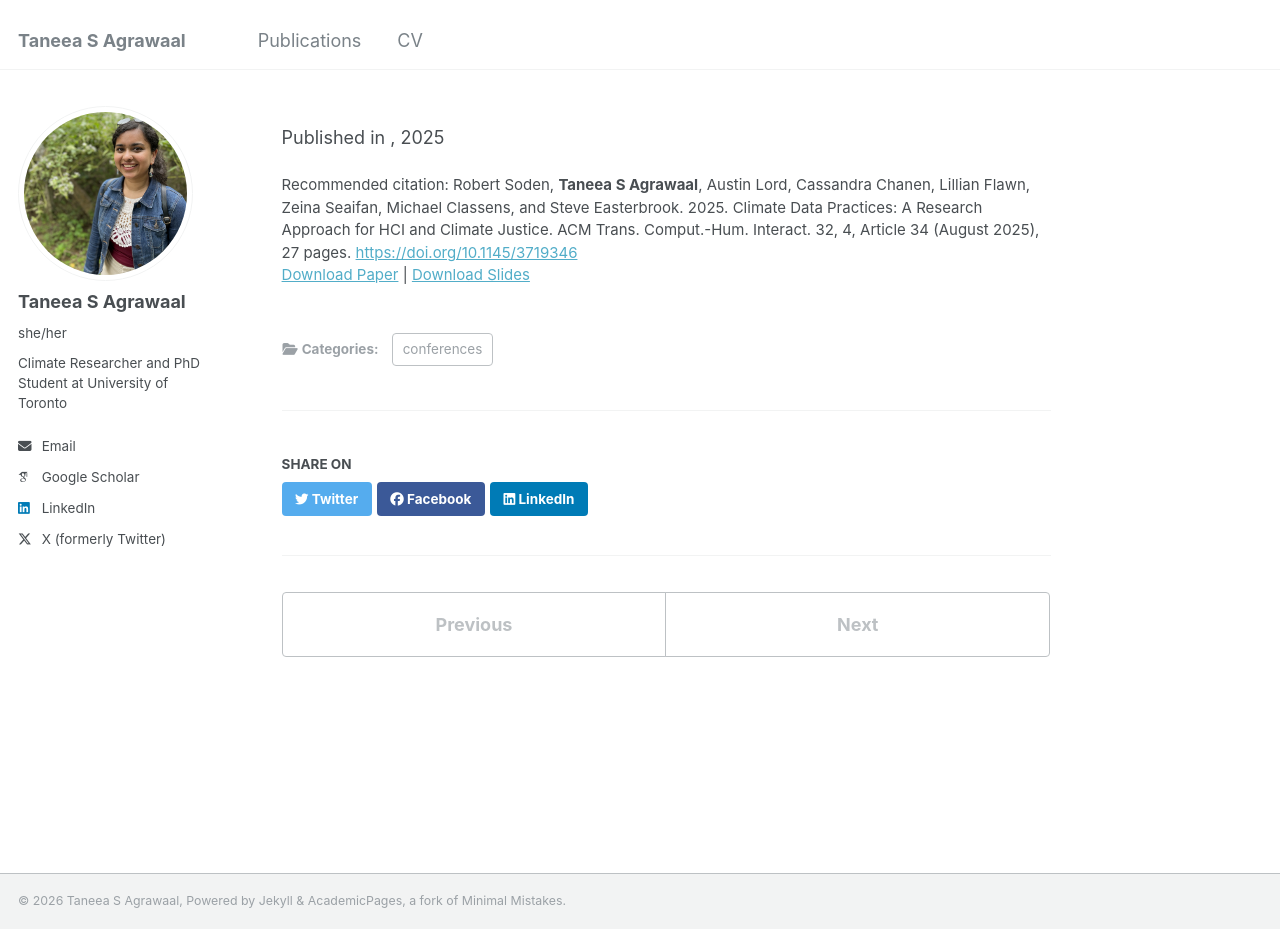
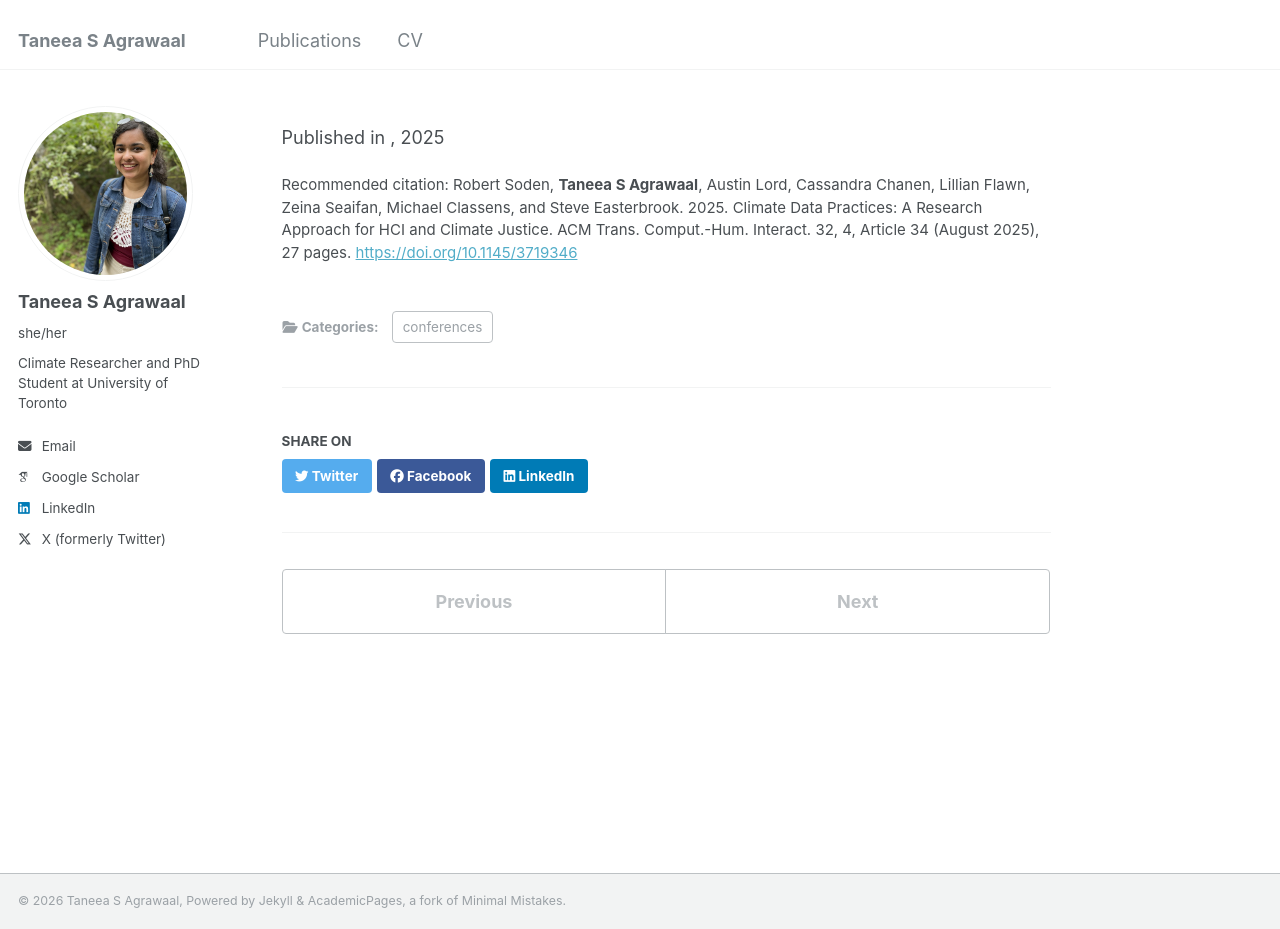
Before and after one commit to TanSA05/website, a Jekyll site: the page built from _publications/2025-01-24-cdp.md, in a window 1280 px wide and 929 px high. Built offline with Jekyll 4.4.1, drawn with Linux system fonts in a browser that asks for light colours; some web fonts are replaced; part of the change alters nothing that is shown.

Commit message:
Update 2025-01-24-cdp.md

```diff
--- a/_publications/2025-01-24-cdp.md
+++ b/_publications/2025-01-24-cdp.md
@@ -6,7 +6,5 @@ permalink:
 excerpt: ''
 date: 24-01-2025
 venue: ''
-paperurl: 'https://doi.org/10.1145/3719346'
-slidesurl: ''
 citation: 'Robert Soden, <strong>Taneea S Agrawaal</strong>, Austin Lord, Cassandra Chanen, Lillian Flawn, Zeina Seaifan, Michael Classens, and Steve Easterbrook. 2025. Climate Data Practices: A Research Approach for HCI and Climate Justice. ACM Trans. Comput.-Hum. Interact. 32, 4, Article 34 (August 2025), 27 pages. <a href="https://doi.org/10.1145/3719346">https://doi.org/10.1145/3719346</a>'
 ---
```
